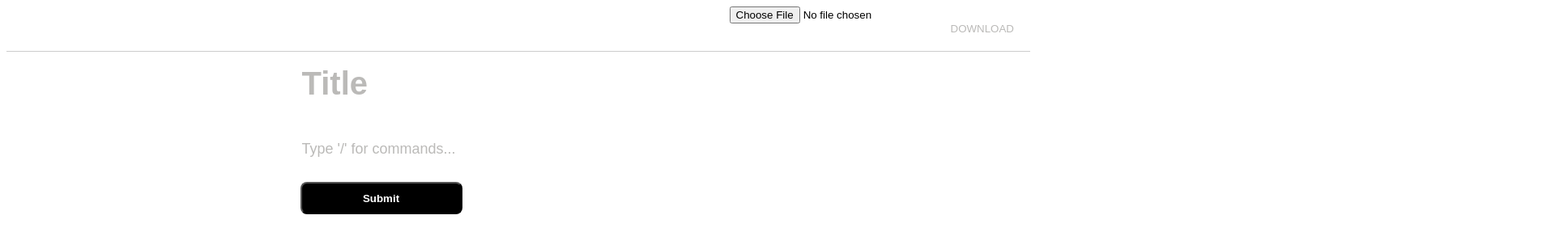
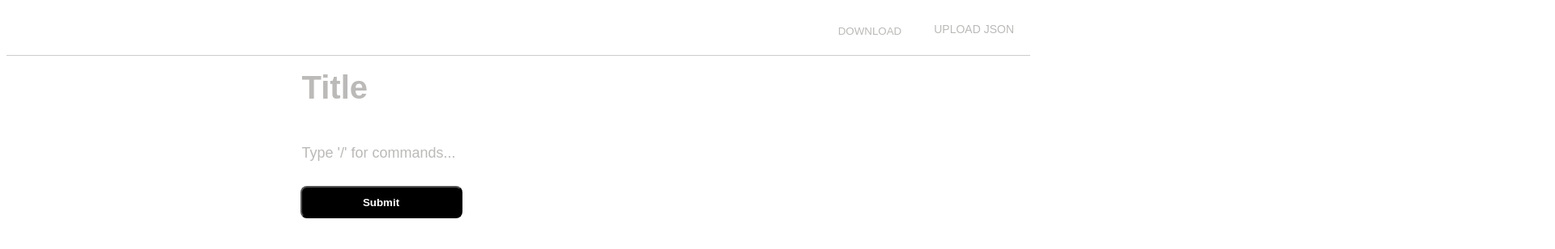
Before and after one commit to juandahl/text-based-editor, a React (Create React App) app: page / in a window 1280 px wide. Shown: the top 308 px of the page at 81% size, 1920 px wide, since content can reach past the window. Built offline with nearby package versions, Linux system fonts and the light colour scheme.

Commit message:
fix(options): fix saving values in json

```diff
--- a/@types/formElement.d.ts
+++ b/@types/formElement.d.ts
@@ -6,9 +6,9 @@ interface FormElement {
 
 interface FormContext {
 	formElements: FormElement[];
-	onCompleted: (formElement: FormElement, onUpdateElement: () => void) => void;
+	onCompleted: (formElement: FormElement, onUpdateElement?: () => void) => void;
 	onRemove: (formElement: FormElement, onRemoveElement: () => void) => void;
 	onAdd: (formElement: FormElement, onAddElement: () => void) => void;
-	onUpdate: (formElement: FormElement, onUpdateElement: () => void) => void;
+	onUpdate: (formElement: FormElement, onUpdateElement?: () => void) => void;
 	onAddInBulk: (formElements: FormElement[]) => void;
 }
--- a/src/business/FormElementCreator/FormElementCreator.tsx
+++ b/src/business/FormElementCreator/FormElementCreator.tsx
@@ -14,6 +14,7 @@ interface FormElementCreatorProps {
 	id: string;
 	type: CommandTypesValues;
 	onCompleted: (formElement: FormElement) => void;
+	onChange: (formElement: FormElement) => void;
 	onRemove?: (formElement: FormElement) => void;
 	defaultValues?: string[];
 }
@@ -61,9 +62,11 @@ const FormElementCreator: React.FC<FormElementCreatorProps> = ({
 						id={id}
 						ref={ref}
 						onCompleted={onCompleted}
+						onChange={onCompleted}
 						onRemove={onRemove}
-						count={OPTION_LENGHT}
-						defaultValues={defaultValues}
+						defaultValues={
+							(defaultValues ?? []).length < OPTION_LENGHT ? new Array(3).fill("") : defaultValues
+						}
 					/>
 				);
 			case "TEXT_INPUT":
--- a/src/business/FormElementCreator/OptionCreator/OptionCreator.tsx
+++ b/src/business/FormElementCreator/OptionCreator/OptionCreator.tsx
@@ -11,49 +11,63 @@ import { generateKey } from "utils/Uuid";
 interface OptionCreatorProps {
 	id: string;
 	defaultValues?: string[];
-	count?: number;
 	onCompleted: (formElement: FormElement) => void;
+	onChange: (formElement: FormElement) => void;
 	onRemove?: (formElement: FormElement) => void;
 }
 
 interface Option {
 	id: string;
-	ref: React.MutableRefObject<HTMLInputElement | null>;
+	ref?: React.MutableRefObject<HTMLInputElement | null>;
 	defaultValue: string;
+	value: string;
 }
 
 const OptionCreator = React.forwardRef<HTMLInputElement, OptionCreatorProps>(
-	({ id, defaultValues, count = 1, onCompleted, onRemove }, ref) => {
-		const [options, setOptions] = React.useState<Option[]>([]);
+	({ id, defaultValues = [], onCompleted, onChange, onRemove }, ref) => {
+		const [options, setOptions] = React.useState<Option[]>(
+			defaultValues.map((value) => ({
+				defaultValue: value,
+				value,
+				id: generateKey(),
+			}))
+		);
 
 		// Effects
 		React.useEffect(() => {
-			const result = [];
-			for (let index = 0; index < count; index++) {
-				const option: Option = {
-					defaultValue: defaultValues?.[index] ?? "",
-					id: generateKey(),
+			setOptions((prevOptions) =>
+				prevOptions.map((option, index) => ({
+					...option,
 					ref: index === 0 ? (ref as React.RefObject<HTMLInputElement>) : React.createRef(),
-				};
-
-				result.push(option);
-			}
-
-			setOptions(result);
+				}))
+			);
 		}, [ref]);
 
+		// Handlers
 		const handlePressEnter = (event: EventCustomInput, option: Option, position: number) => {
 			const isLast = position === options.length - 1;
-			if (isLast) {
-				const values = options.map((item: Option) => item.ref.current?.value ?? "");
+			if (!isLast) {
+				const next = options.at(position + 1);
+				next?.ref?.current?.focus();
+			} else {
+				const values = options.map((item: Option) => item.value);
 				onCompleted({
 					id,
 					type: CommandTypes.OPTION,
 					values,
 				});
-			} else {
-				const next = options.at(position + 1);
-				next?.ref.current?.focus();
+			}
+		};
+
+		const handleBlur = (position: number) => {
+			const isLast = position === options.length - 1;
+			if (isLast) {
+				const values = options.map((item: Option) => item.value);
+				onChange({
+					id,
+					type: CommandTypes.OPTION,
+					values,
+				});
 			}
 		};
 
@@ -63,7 +77,7 @@ const OptionCreator = React.forwardRef<HTMLInputElement, OptionCreatorProps>(
 			const isEmpty = newValue === "";
 
 			if (isFirst && isEmpty) {
-				const values = options.map((item: Option) => item.ref.current?.value ?? "");
+				const values = options.map((item: Option) => item.value);
 				onRemove?.({
 					id,
 					type: CommandTypes.OPTION,
@@ -73,8 +87,20 @@ const OptionCreator = React.forwardRef<HTMLInputElement, OptionCreatorProps>(
 
 			if (!isFirst && isEmpty) {
 				const previous = options.at(position - 1);
-				previous?.ref.current?.focus();
+				previous?.ref?.current?.focus();
 			}
+		};
+
+		const handleChange = (event: React.ChangeEvent<HTMLInputElement>, option: Option) => {
+			const newOptions = options.map((prevOption) =>
+				prevOption.id === option.id
+					? {
+							...prevOption,
+							value: event.target.value,
+					  }
+					: prevOption
+			);
+			setOptions(newOptions);
 		};
 
 		return (
@@ -89,8 +115,11 @@ const OptionCreator = React.forwardRef<HTMLInputElement, OptionCreatorProps>(
 						name={`{option-${index + 1}`}
 						data-testid={`{option-${index + 1}`}
 						defaultValue={item.defaultValue}
+						value={item.value}
 						onPressEnter={(event) => handlePressEnter(event, item, index)}
 						onPressBackSpace={(event) => handlePressBackSpace(event, item, index)}
+						onChange={(event) => handleChange(event, item)}
+						onBlur={() => handleBlur(index)}
 						autoFocus={index === 0}
 					/>
 				))}
--- a/src/components/TopBar/TopBar.css
+++ b/src/components/TopBar/TopBar.css
@@ -2,7 +2,34 @@
   border-bottom: 1px solid #CCCCCC;
   display: flex;
   flex-direction: row;
-  justify-content: flex-end; }
+  justify-content: flex-end;
+  /**********File Inputs**********/ }
+  .TopBar .container-input {
+    text-align: center;
+    padding: 20px; }
+    .TopBar .container-input:hover {
+      background-color: #CCCCCC; }
+    .TopBar .container-input .file-uploader {
+      z-index: 9;
+      width: 100%;
+      opacity: 0;
+      overflow: hidden;
+      position: absolute; }
+    .TopBar .container-input .file-uploader + label {
+      text-overflow: ellipsis;
+      white-space: nowrap;
+      cursor: pointer;
+      display: inline-block;
+      overflow: hidden;
+      font-size: 0.875rem; }
+    .TopBar .container-input .iborrainputfile {
+      background-color: transparent;
+      border: 0px;
+      text-align: left;
+      color: #BBBAB8;
+      z-index: 99; }
+    .TopBar .container-input .file-uploader + label {
+      color: #CCCCCC; }
   .TopBar > button {
     min-height: 40px;
     background-color: transparent;
--- a/src/components/TopBar/TopBar.scss
+++ b/src/components/TopBar/TopBar.scss
@@ -5,6 +5,47 @@
   display: flex;
   flex-direction: row;
   justify-content: flex-end;
+
+  /**********File Inputs**********/
+  .container-input {
+    text-align: center;
+    padding: 20px;
+
+    &:hover {
+      background-color: $grey-500;
+    }
+
+    .file-uploader {
+      z-index: 9;
+      width: 100%;
+      opacity: 0;
+      overflow: hidden;
+      position: absolute;
+    }
+
+    .file-uploader + label {
+      text-overflow: ellipsis;
+      white-space: nowrap;
+      cursor: pointer;
+      display: inline-block;
+      overflow: hidden;
+      font-size: 0.875rem;
+    }
+
+    .iborrainputfile {
+      background-color: transparent;
+      border: 0px;
+      text-align: left;
+      color: $grey-700;
+      z-index: 99;
+
+    }
+
+
+    .file-uploader + label {
+      color: $grey-500;
+    }
+  }
 
   > button {
     min-height: 40px;
--- a/src/components/TopBar/TopBar.tsx
+++ b/src/components/TopBar/TopBar.tsx
@@ -39,8 +39,19 @@ const TopBar: React.FC<TopBarProps> = ({ JSONConverter }) => {
 
 	return (
 		<div className="TopBar">
-			<input type="file" onChange={handleUpload} />
 			<button onClick={handleDownload}>DOWNLOAD</button>
+			<div className="container-input">
+				<input
+					type="file"
+					name="file"
+					onChange={handleUpload}
+					accept="application/JSON"
+					className="file-uploader"
+				/>
+				<label htmlFor="file">
+					<span className="iborrainputfile">UPLOAD JSON</span>
+				</label>
+			</div>
 		</div>
 	);
 };
--- a/src/contexts/formContext/formContext.tsx
+++ b/src/contexts/formContext/formContext.tsx
@@ -41,7 +41,7 @@ const useFormProvider = (): FormContext => {
 		}
 	};
 
-	const handleUpdateElementToForm = (formElement: FormElement, onUpdateElement: () => void) => {
+	const handleUpdateElementToForm = (formElement: FormElement, onUpdateElement?: () => void) => {
 		const elementIndex = formElements.findIndex((item: FormElement) => item.id === formElement.id);
 		if (elementIndex !== -1) {
 			setFormElements((prev) =>
@@ -55,7 +55,7 @@ const useFormProvider = (): FormContext => {
 			);
 		}
 
-		onUpdateElement();
+		onUpdateElement?.();
 	};
 
 	const handleRemoveElementFromForm = (formElement: FormElement, onRemoveElement: () => void) => {
@@ -69,7 +69,7 @@ const useFormProvider = (): FormContext => {
 		});
 	};
 
-	const handleCompleted = (formElement: FormElement, onUpdateElement: () => void) => {
+	const handleCompleted = (formElement: FormElement, onUpdateElement?: () => void) => {
 		const elementIndex = formElements.findIndex((item: FormElement) => item.id === formElement.id);
 		const alreadyExists = elementIndex !== -1;
 		if (alreadyExists) {
@@ -80,10 +80,10 @@ const useFormProvider = (): FormContext => {
 	};
 
 	const handleAddInbulk = (form: FormElement[]) => {
-		setFormElements(form);
+		setFormElements([...form]);
 	};
 
-	return {
+	const context: FormContext = {
 		formElements,
 		onAddInBulk: handleAddInbulk,
 		onCompleted: handleCompleted,
@@ -91,6 +91,8 @@ const useFormProvider = (): FormContext => {
 		onAdd: handleAddElementToForm,
 		onUpdate: handleUpdateElementToForm,
 	};
+
+	return context;
 };
 
 /**
--- a/src/pages/TextEditor/TextEditor.tsx
+++ b/src/pages/TextEditor/TextEditor.tsx
@@ -44,6 +44,7 @@ const TextEditor: React.FC<TextEditorProps> = () => {
 						key={element.id}
 						defaultValues={element.values}
 						onCompleted={(formElement: FormElement) => onCompleted(formElement, handleFocusElement)}
+						onChange={(formElement: FormElement) => onCompleted(formElement)}
 						onRemove={(formElement: FormElement) => onRemove(formElement, handleFocusElement)}
 					/>
 				))}
```
